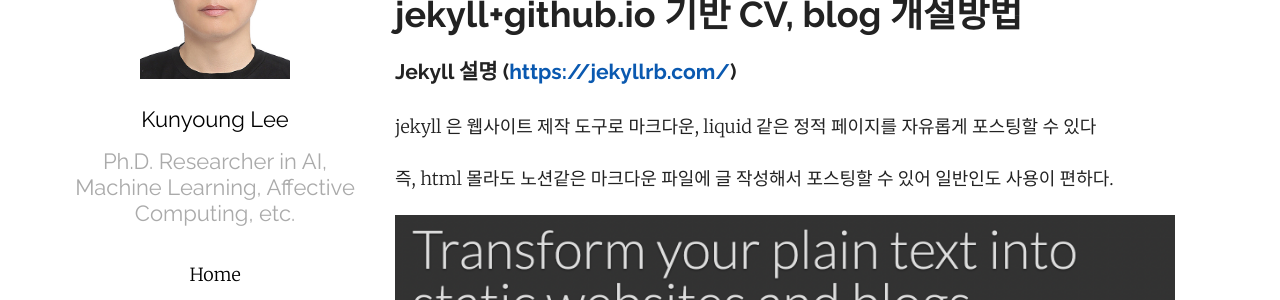
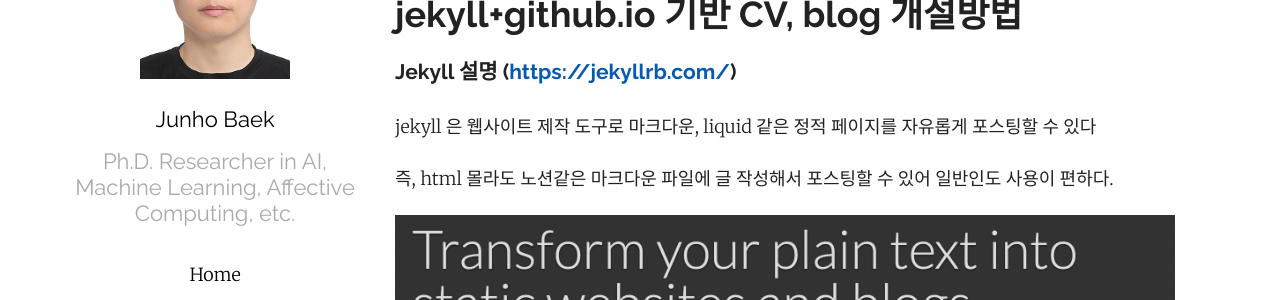
Before and after one commit to BaekJunhowo/BaekJunhowo.github.io, a Jekyll site: the page built from _posts/2024-02-01-jekyll_setting.markdown, in a window 1280 px wide. Shown: the part 146-446 px from the top of the page. Built offline with Jekyll 4.4.1, drawn with Linux system fonts in a browser that asks for light colours.

Commit message:
change cfg

```diff
--- a/Gemfile
+++ b/Gemfile
@@ -1,5 +1,4 @@
 # frozen_string_literal: true
 # Gemfile
-gem 'jekyll-notion'
 source "https://rubygems.org"
 gemspec
--- a/_config.yml
+++ b/_config.yml
@@ -1,7 +1,7 @@
 # theme: plainwhite
-title: Kunyoung Lee (CV)
+title: Junho Baek (CV)
 author: KYL92
-email: guy9284@gmail.com
+email: dolly21cc@gmail.com
 description: > # this means to ignore newlines until "show_exerpts:"
   A Docs Site For Curriculum Vitae
 show_excerpts: true # set to true to show excerpts on the homepage
@@ -19,13 +19,13 @@ sass:
   #   - id: 838177043c474405bcbc09826a13153b
 
 plainwhite:
-  name: Kunyoung Lee
+  name: Junho Baek
   tagline: Ph.D. Researcher in AI, Machine Learning, Affective Computing, etc.
   date_format: "%b %-d, %Y"
   sitemap: true # set to true to generate sitemap.xml content
   search: true # set to true to enable searchbar
   dark_mode: true # set to true to add dark mode toggle
-  portfolio_image: "assets/portfolio2.png" # the path from the base directory of the site to the image to display (no / at the start)
+  portfolio_image: "assets/portfolio.png" # the path from the base directory of the site to the image to display (no / at the start)
   html_lang: "kr" # set the lang attribute of the <html> tag for the pages. See here for a list of codes: https://www.w3schools.com/tags/ref_country_codes.asp
   condensed_mobile:
     - home
@@ -34,8 +34,8 @@ plainwhite:
   # generate social links in footer
   social_links:
     # twitter: KYL92
-    email: guy9284@gmail.com
-    github:  KYL92
+    email: dolly21cc@gmail.com
+    github:  BaekJunhowo
     youtube: /@user-jf9ru4vb3q
     # linkedIn: KYL92
     #dribbble: jekyll
```
Also changed, not shown: assets/portfolio.png (renamed from assets/portfolio2.png), 1 other file.
